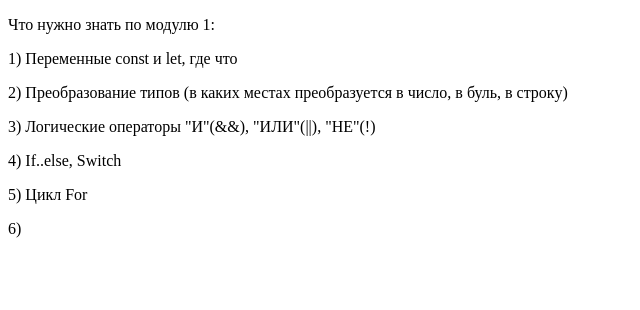
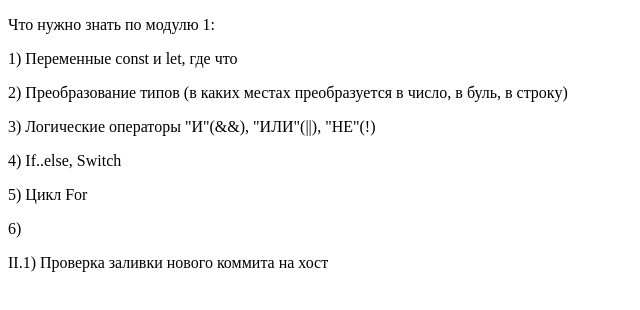
Before and after one commit to AleksandrMarkitan/FirstTest, a plain HTML site: page index.html in a window 1280 px wide. Shown: the whole page, without its empty margins (0-640 px from the left). Drawn offline with Linux system fonts and the light colour scheme.

Commit message:
Добавил пункт II
Проверяю заливку изменённого репозитория на хост.

```diff
--- a/index.html
+++ b/index.html
@@ -15,6 +15,8 @@
     <p>5) Цикл For</p>
     <p>6) </p>
 
+    <p>II.1) Проверка заливки нового коммита на хост</p>
+
 
 </body>
 
```
